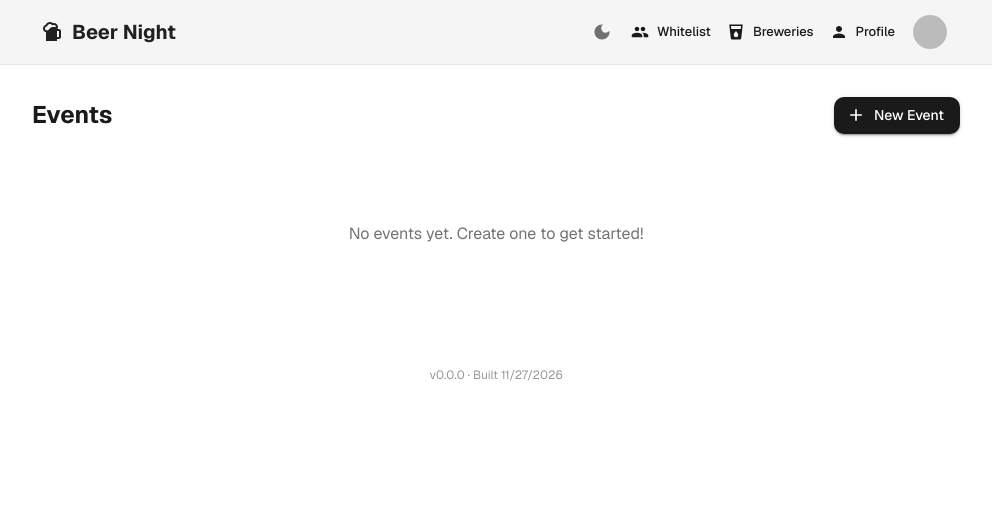
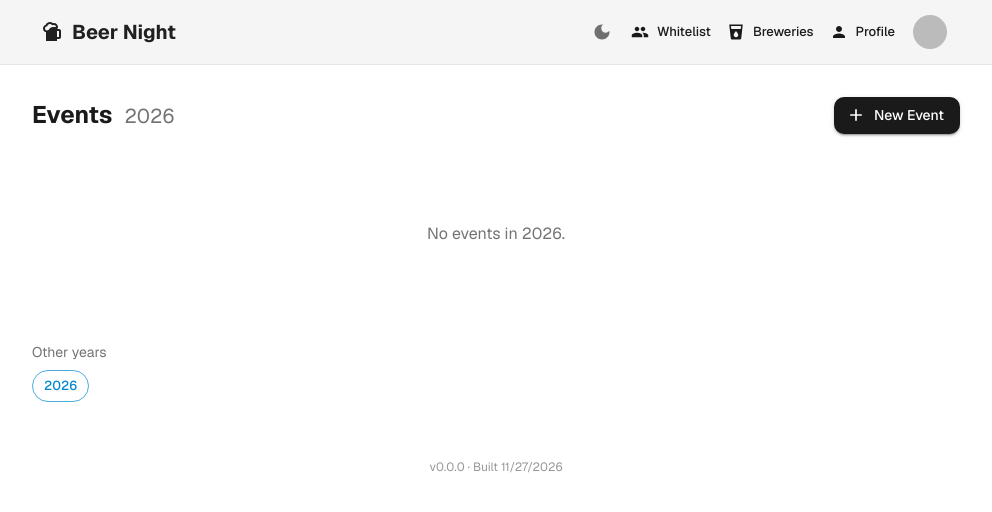
Before and after one commit to dnolan/beernight, a Next.js app: page /events in a window 1280 px wide. Shown: the top 512 px of the page, without its empty margins (144-1136 px from the left). Built offline with nearby package versions, Linux system fonts and the light colour scheme; no server answers; the database is empty; sample sign-in values are in the browser's storage; what @mui/material-nextjs would draw is missing.

Commit message:
feat: show events by year

```diff
--- a/app/events/page.tsx
+++ b/app/events/page.tsx
@@ -2,6 +2,7 @@ import Link from "next/link";
 import Box from "@mui/material/Box";
 import Typography from "@mui/material/Typography";
 import Button from "@mui/material/Button";
+import Chip from "@mui/material/Chip";
 import Stack from "@mui/material/Stack";
 import { Add } from "@mui/icons-material";
 import { requireAuth } from "@/lib/auth";
@@ -11,14 +12,42 @@ import Beer from "@/models/Beer";
 import Review from "@/models/Review";
 import EventCard from "@/components/EventCard";
 
-export default async function EventsPage() {
+export default async function EventsPage({
+  searchParams,
+}: {
+  searchParams: Promise<{ year?: string }>;
+}) {
   await requireAuth();
   await dbConnect();
 
-  const events = await Event.find({}).sort({ date: -1 }).lean();
+  const { year: yearParam } = await searchParams;
+  const currentYear = new Date().getFullYear();
+  const selectedYear = yearParam ? parseInt(yearParam, 10) : currentYear;
+
+  // Get distinct years via aggregation (no full-document load)
+  const startOfYear = new Date(selectedYear, 0, 1);
+  const startOfNextYear = new Date(selectedYear + 1, 0, 1);
+
+  const [yearDocs, events] = await Promise.all([
+    Event.aggregate<{ _id: number }>([
+      { $group: { _id: { $year: "$date" } } },
+      { $sort: { _id: -1 } },
+    ]),
+    Event.find({ date: { $gte: startOfYear, $lt: startOfNextYear } })
+      .sort({ date: -1 })
+      .lean(),
+  ]);
+
+  const allYears = yearDocs.map((d) => d._id);
+
+  if (!allYears.includes(currentYear)) {
+    allYears.unshift(currentYear);
+    allYears.sort((a, b) => b - a);
+  }
 
   const eventsWithStats = await Promise.all(
     events.map(async (event) => {
+
       const beers = await Beer.find({ eventId: event._id }).lean();
       const beerIds = beers.map((b) => b._id);
 
@@ -48,12 +77,19 @@ export default async function EventsPage() {
     })
   );
 
+  const otherYears = allYears.filter((y) => y !== selectedYear);
+
   return (
     <Box sx={{ display: "flex", flexDirection: "column", gap: 3 }}>
       <Box sx={{ display: "flex", justifyContent: "space-between", alignItems: "center" }}>
-        <Typography variant="h5" fontWeight={700}>
-          Events
-        </Typography>
+        <Box sx={{ display: "flex", alignItems: "baseline", gap: 1.5 }}>
+          <Typography variant="h5" fontWeight={700}>
+            Events
+          </Typography>
+          <Typography variant="h6" color="text.secondary" fontWeight={400}>
+            {selectedYear}
+          </Typography>
+        </Box>
         <Link href="/events/new">
           <Button variant="contained" startIcon={<Add />}>
             New Event
@@ -64,7 +100,7 @@ export default async function EventsPage() {
       {eventsWithStats.length === 0 ? (
         <Box sx={{ textAlign: "center", py: 8 }}>
           <Typography color="text.secondary">
-            No events yet. Create one to get started!
+            No events in {selectedYear}.
           </Typography>
         </Box>
       ) : (
@@ -94,6 +130,21 @@ export default async function EventsPage() {
           })()}
         </Stack>
       )}
+
+      {allYears.length > 0 && (
+        <Box sx={{ pt: 1 }}>
+          <Typography variant="body2" color="text.secondary" sx={{ mb: 1 }}>
+            Other years
+          </Typography>
+          <Stack direction="row" spacing={1} sx={{ flexWrap: "wrap", gap: 1 }}>
+            {allYears.map((y) => (
+              <Link key={y} href={y === currentYear ? "/events" : `/events?year=${y}`}>
+                <Chip label={y} variant="outlined" clickable color={y === selectedYear ? "info" : "default"} />
+              </Link>
+            ))}
+          </Stack>
+        </Box>
+      )}
     </Box>
   );
 }
--- a/package.json
+++ b/package.json
@@ -1,6 +1,6 @@
 {
   "name": "beernight",
-  "version": "0.5.0",
+  "version": "0.6.0",
   "private": true,
   "scripts": {
     "dev": "next dev",
```
